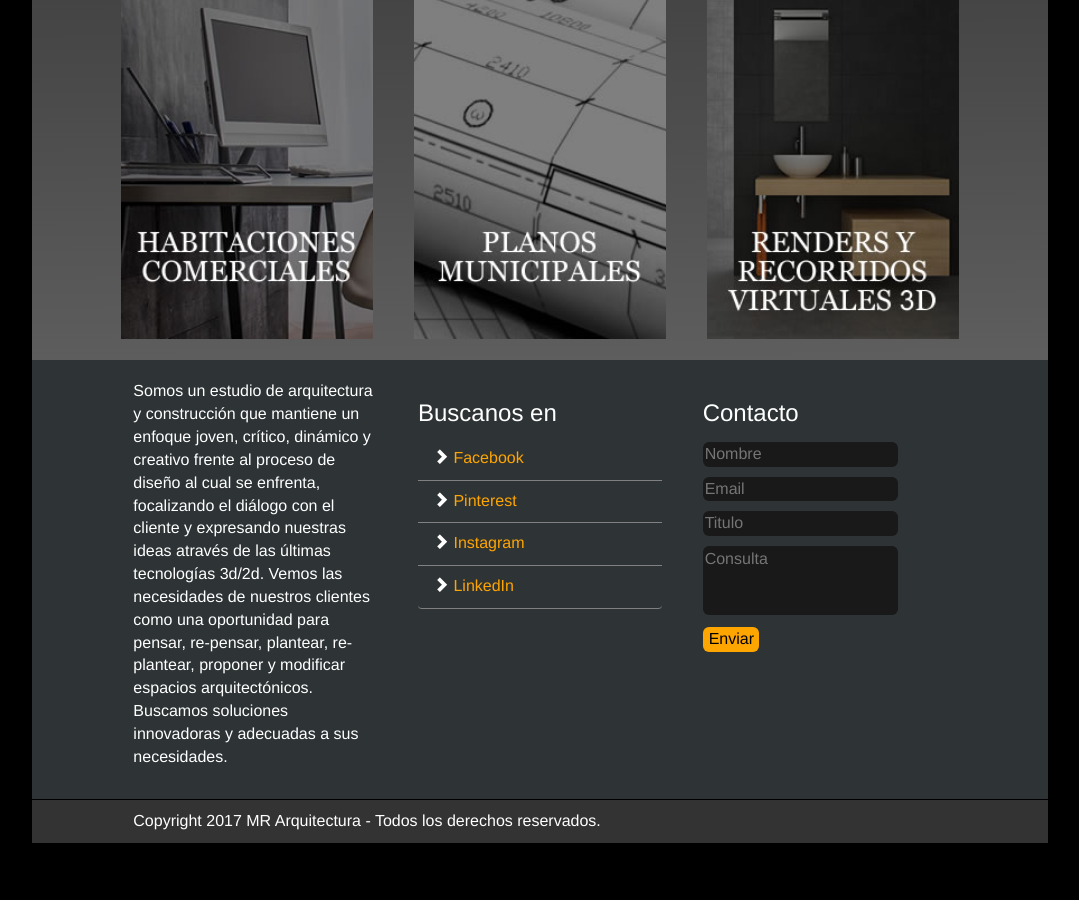
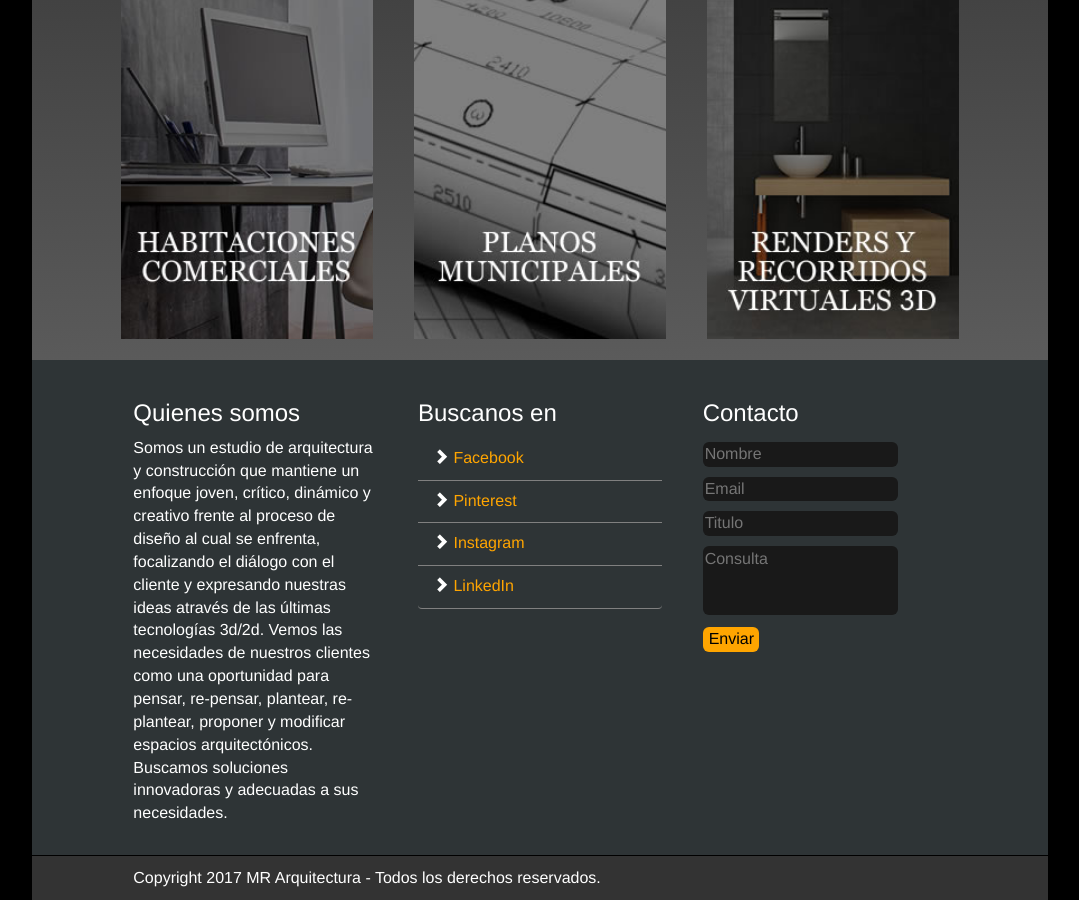
Before and after one commit to davo-grindel/mr, a PHP site: page / in a window 1280 px wide. Shown: the part 1039-1939 px from the top of the page, without its empty margins (100-1179 px from the left). Before the commit the page ends 1882 px from the top, so only its background shows below. Run offline with PHP 8.4, Linux system fonts and the light colour scheme.

Commit message:
final touch

```diff
--- a/templates/footer.phtml
+++ b/templates/footer.phtml
@@ -1,6 +1,7 @@
 <div id="footer" class="footer">
 	<div class="flex-container">
 		<div class="flex-item">
+			<h3>Quienes somos</h3>
 			<p class="quienes">Somos un estudio de arquitectura y construcción que mantiene un enfoque joven, crítico, dinámico y creativo frente
 al proceso de diseño al cual se enfrenta, focalizando el diálogo con el cliente y expresando nuestras
 ideas através de las últimas tecnologías 3d/2d.
```
